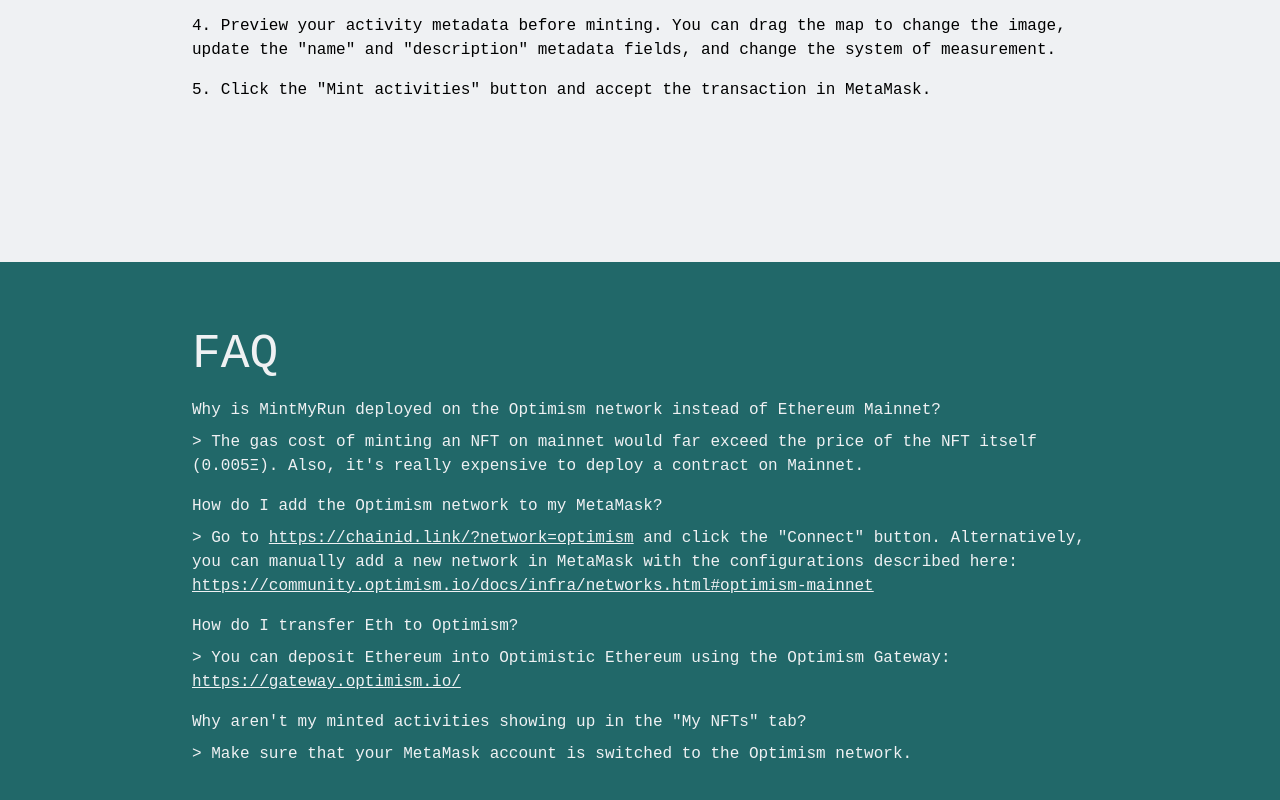
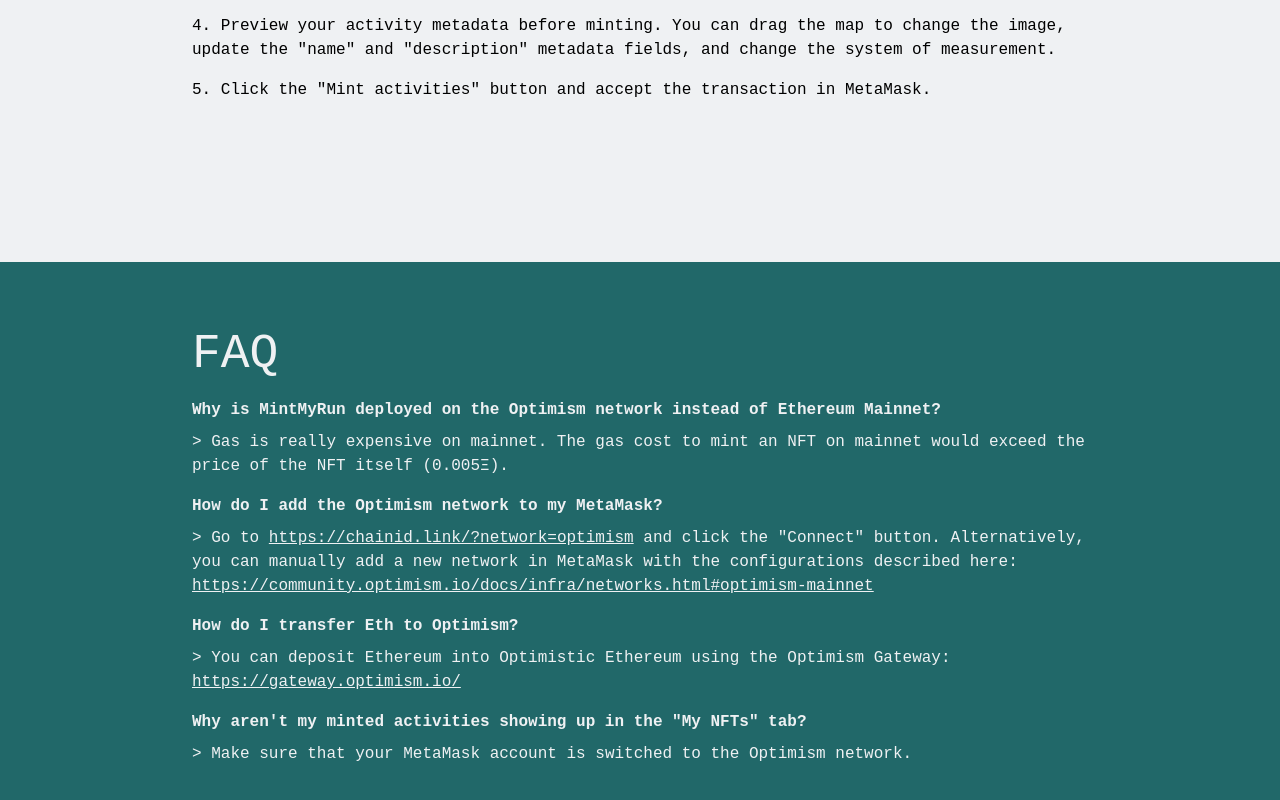
Before and after one commit to sjiang2019/mint-my-run, a React (Create React App) app: page / in a window 1280 px wide. Shown: the part 1162-1962 px from the top of the page. Built offline with nearby package versions, Linux system fonts and the light colour scheme; no server answers.

Commit message:
minor changes

```diff
--- a/package.json
+++ b/package.json
@@ -27,7 +27,7 @@
   },
   "scripts": {
     "start": "react-scripts start",
-    "build": "react-scripts build",
+    "build": "react-scripts build && cp build/index.html build/200.html",
     "test": "react-scripts test",
     "eject": "react-scripts eject"
   },
--- a/src/pages/MintedActivitiesPage.tsx
+++ b/src/pages/MintedActivitiesPage.tsx
@@ -42,7 +42,7 @@
             ) : (
               <Typography>
                 No minted activities found. Make sure your Metamask account is
-                connected to the Optimism network.
+                connected to the Optimism network and refresh the page.
               </Typography>
             )
           ) : (
--- a/src/pages/QuestionsPage.tsx
+++ b/src/pages/QuestionsPage.tsx
@@ -5,7 +5,7 @@
 export default function QuestionsPage() {
   return (
     <Grid
-      id="about"
+      id="questions"
       container
       justifyContent="center"
       sx={{ height: "800px", backgroundColor: SEA_GREEN }}
@@ -19,16 +19,25 @@
         <Typography variant="h3" fontFamily="monospace">
           FAQ
         </Typography>
-        <Typography variant="body1" fontFamily="monospace" paddingTop={2}>
+        <Typography
+          variant="body1"
+          fontFamily="monospace"
+          fontWeight="bold"
+          paddingTop={2}
+        >
           Why is MintMyRun deployed on the Optimism network instead of Ethereum
           Mainnet?
         </Typography>
         <Typography variant="body1" fontFamily="monospace" paddingTop={1}>
-          {`>`} The gas cost of minting an NFT on mainnet would far exceed the
-          price of the NFT itself (0.005Ξ). Also, it's really expensive to
-          deploy a contract on Mainnet.
+          {`>`} Gas is really expensive on mainnet. The gas cost to mint an NFT
+          on mainnet would exceed the price of the NFT itself (0.005Ξ).
         </Typography>
-        <Typography variant="body1" fontFamily="monospace" paddingTop={2}>
+        <Typography
+          variant="body1"
+          fontWeight="bold"
+          fontFamily="monospace"
+          paddingTop={2}
+        >
           How do I add the Optimism network to my MetaMask?
         </Typography>
         <Typography variant="body1" fontFamily="monospace" paddingTop={1}>
@@ -52,7 +61,12 @@
             https://community.optimism.io/docs/infra/networks.html#optimism-mainnet
           </a>
         </Typography>
-        <Typography variant="body1" fontFamily="monospace" paddingTop={2}>
+        <Typography
+          variant="body1"
+          fontWeight="bold"
+          fontFamily="monospace"
+          paddingTop={2}
+        >
           How do I transfer Eth to Optimism?
         </Typography>
         <Typography variant="body1" fontFamily="monospace" paddingTop={1}>
@@ -67,7 +81,12 @@
             https://gateway.optimism.io/
           </a>
         </Typography>
-        <Typography variant="body1" fontFamily="monospace" paddingTop={2}>
+        <Typography
+          variant="body1"
+          fontWeight="bold"
+          fontFamily="monospace"
+          paddingTop={2}
+        >
           Why aren't my minted activities showing up in the "My NFTs" tab?
         </Typography>
         <Typography variant="body1" fontFamily="monospace" paddingTop={1}>
```
